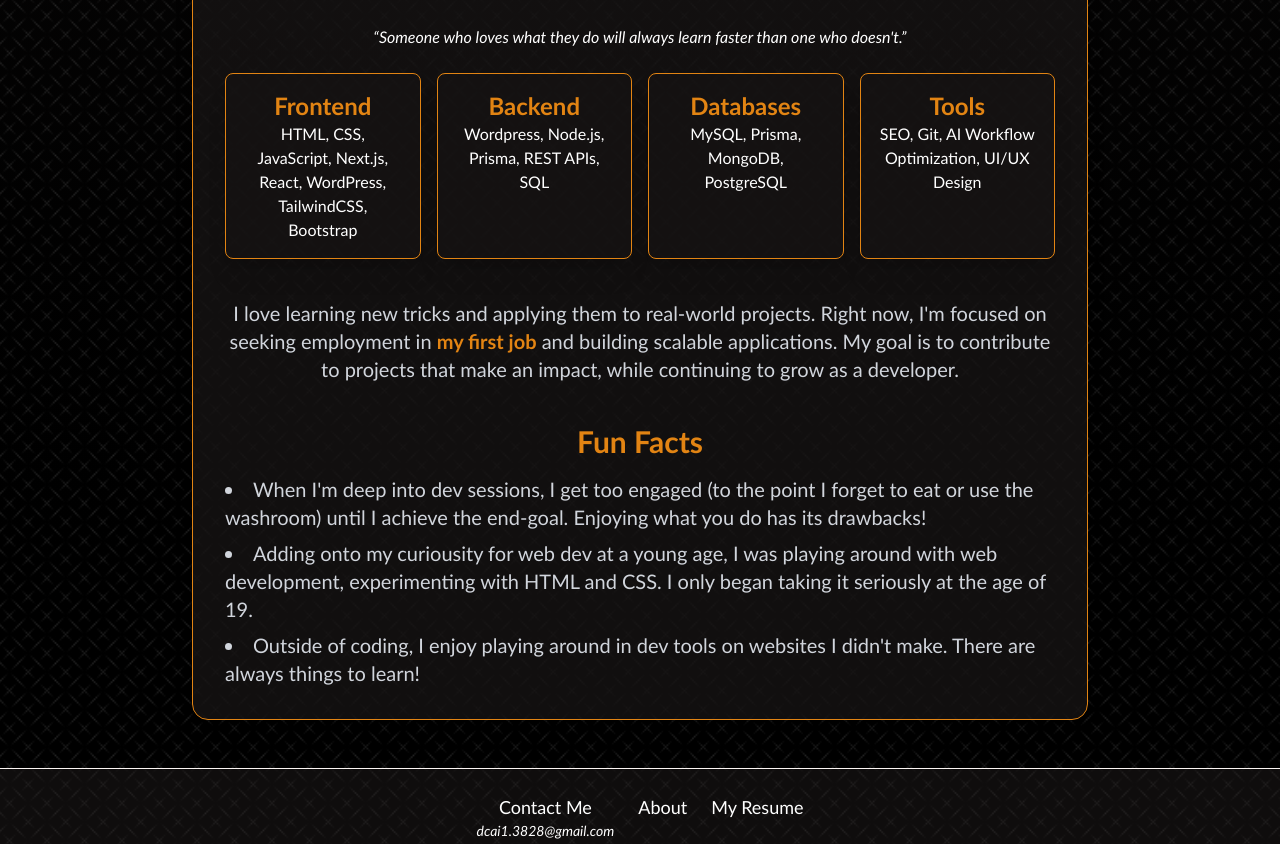
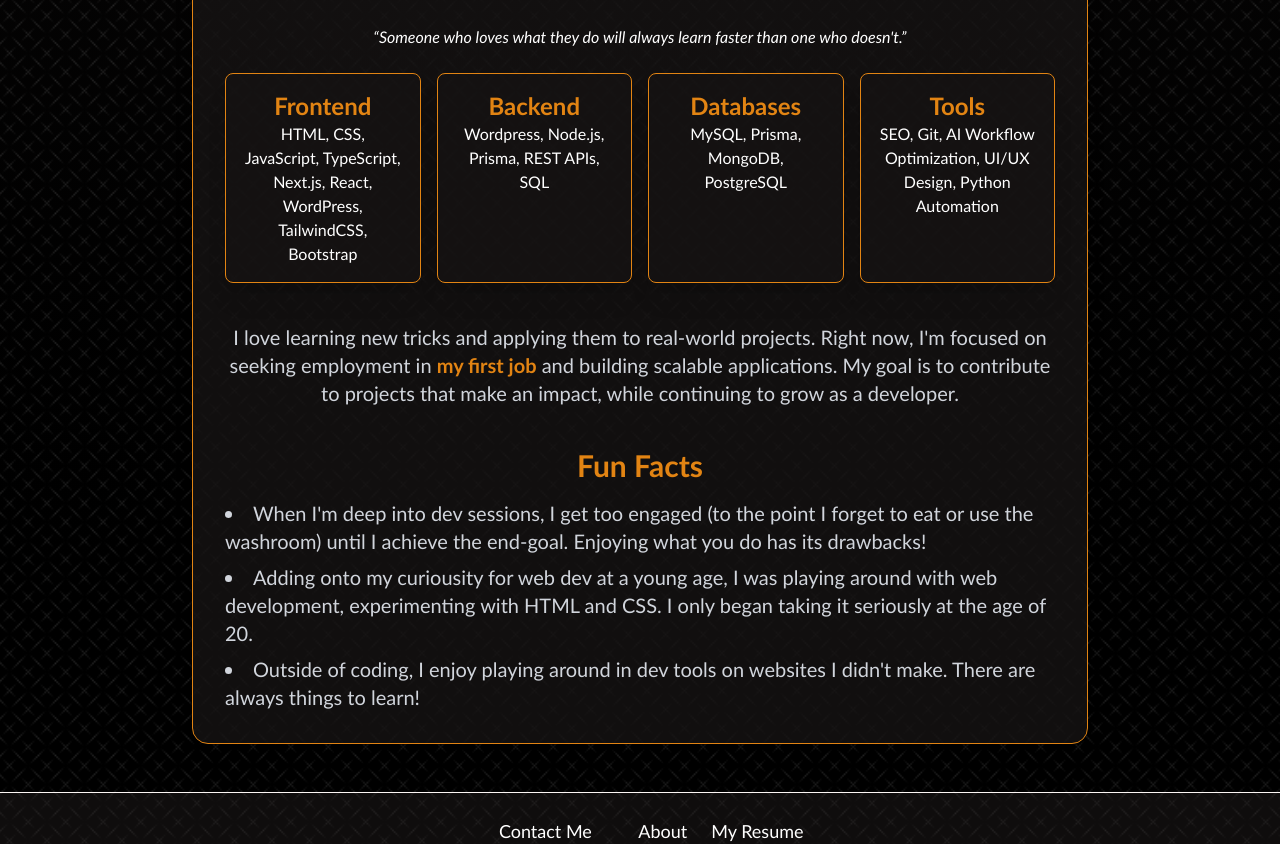
Before and after one commit to Dcai1/Portfolio, a Next.js app: page /about in a window 1280 px wide. Shown: the part 500-1344 px from the top of the page. Built offline with nearby package versions, Linux system fonts and the light colour scheme.

Commit message:
- Updated About Page skills and experience details for accuracy - Minor text updates to better reflect correct information

```diff
--- a/src/app/about/AboutPage.tsx
+++ b/src/app/about/AboutPage.tsx
@@ -114,8 +114,8 @@ export default function AboutPage() {
           >
             <h2 className="font-semibold text-fulvous sm:text-2xl">Frontend</h2>
             <p>
-              HTML, CSS, JavaScript, Next.js, React, WordPress, TailwindCSS,
-              Bootstrap
+              HTML, CSS, JavaScript, TypeScript, Next.js, React, WordPress,
+              TailwindCSS, Bootstrap
             </p>
           </motion.div>
           <motion.div
@@ -142,7 +142,10 @@ export default function AboutPage() {
             whileTap={{ scale: 0.95 }}
           >
             <h2 className="font-semibold text-fulvous sm:text-2xl">Tools</h2>
-            <p>SEO, Git, AI Workflow Optimization, UI/UX Design</p>
+            <p>
+              SEO, Git, AI Workflow Optimization, UI/UX Design, Python
+              Automation
+            </p>
           </motion.div>
         </motion.div>
 
@@ -179,7 +182,7 @@ export default function AboutPage() {
             <li>
               Adding onto my curiousity for web dev at a young age, I was
               playing around with web development, experimenting with HTML and
-              CSS. I only began taking it seriously at the age of 19.
+              CSS. I only began taking it seriously at the age of 20.
             </li>
             <li>
               Outside of coding, I enjoy playing around in dev tools on websites
```
